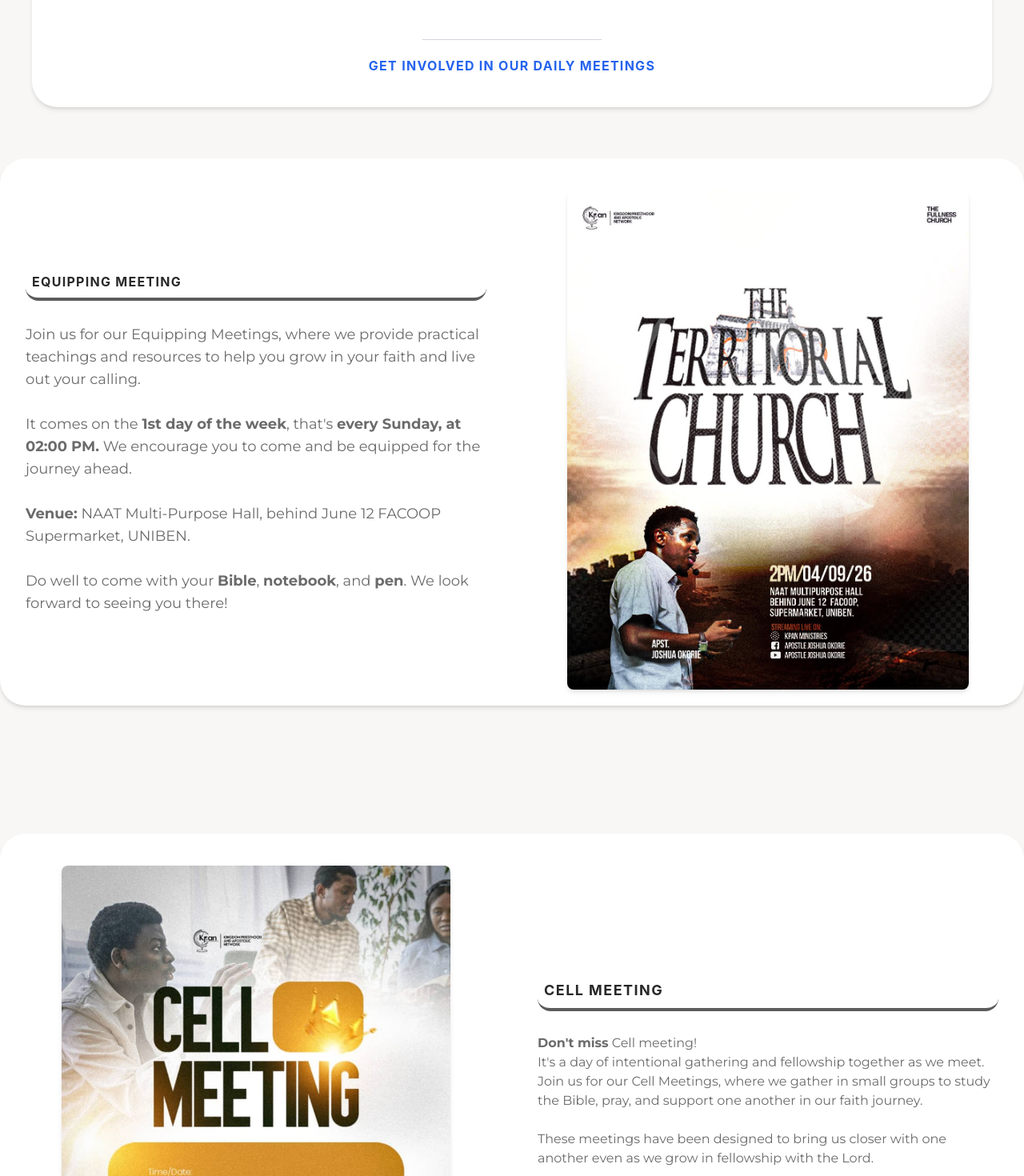
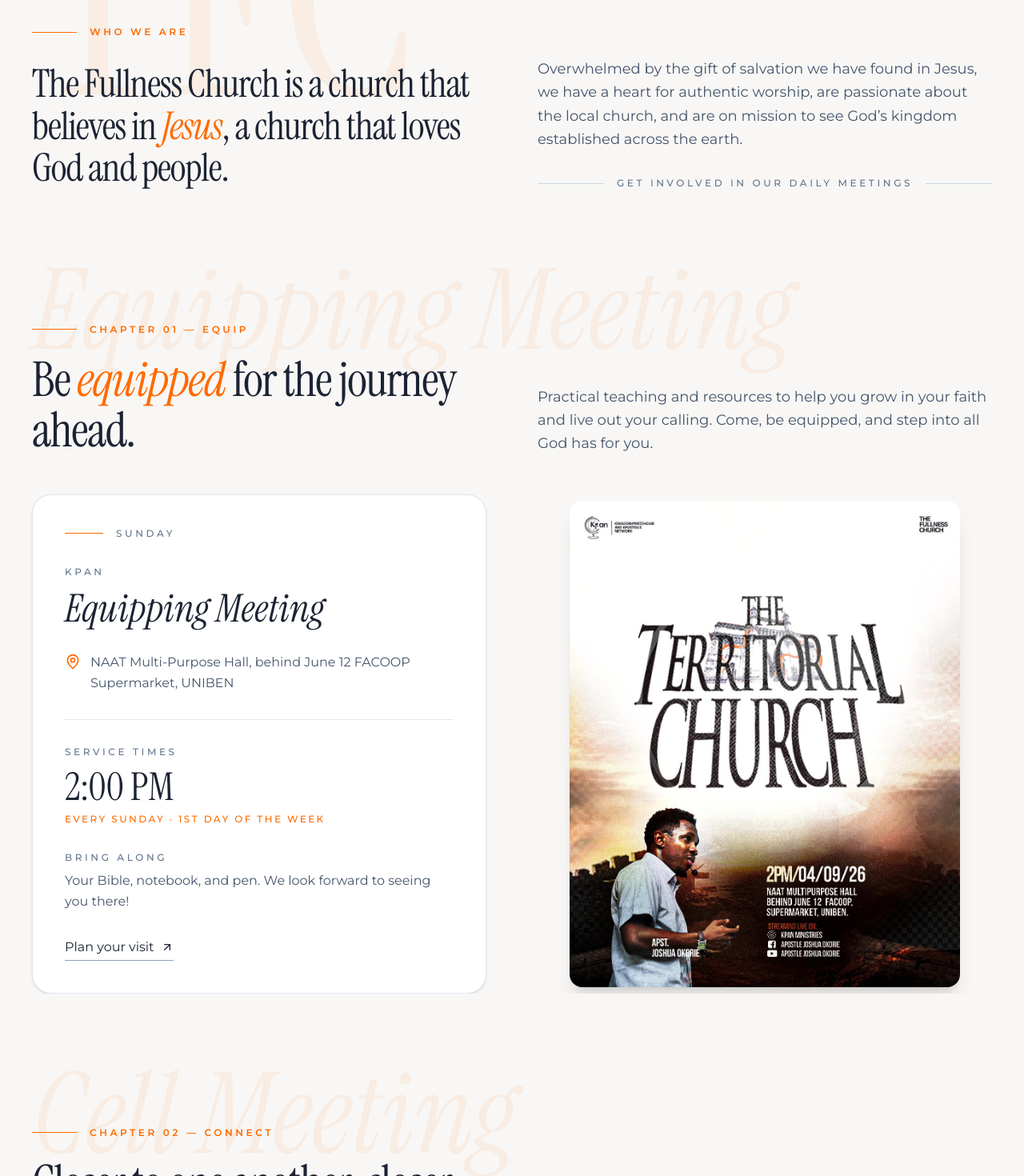
Before and after one commit to ShescoWebdev/KPAN_Ministries, a React (Vite) app in the folder frontend/: page / in a window 1280 px wide. Shown: the part 1080-2550 px from the top of the page at 80% size. Built offline with nearby package versions, Linux system fonts and the light colour scheme; a web font is replaced by a local one.

Commit message:
feat: add new components and enhance home page layout

```diff
--- a/frontend/src/pages/Home.jsx
+++ b/frontend/src/pages/Home.jsx
@@ -1,6 +1,6 @@
 import React, { useState, useRef, useEffect } from 'react'
 import { Link } from 'react-router-dom'
-import { ArrowUpRight, ChevronDown, ChevronLeft, ChevronRight } from 'lucide-react'
+import { ArrowUpRight, ChevronDown, ChevronLeft, ChevronRight, MapPin } from 'lucide-react'
 import Reveal from '../components/common/Reveal'
 
 // Hero videos
@@ -17,6 +17,270 @@ const SETTLE_MS = 500
 
 // Mobile mode for carousel slide
 const isMobileView = () => window.matchMedia('(max-width: 767px)').matches
+
+// Live stream link
+const LIVE_URL = 'https://youtube.com/@apstjoshuaokorie_kpan?si=MFTECfFDLTPz961h'
+
+// Shared small label style
+const labelClass =
+  'font-brand-sans text-[11px] font-medium uppercase tracking-[0.3em] text-slate-500 dark:text-slate-400 sm:text-xs'
+
+// Faint word sizes
+const INITIALS_SIZE = 'text-[length:clamp(8rem,28vw,24rem)]'
+const NAME_SIZE = 'text-[length:18vw] md:text-[length:clamp(5rem,11vw,11rem)]'
+
+// Italic orange heading word
+function Accent({ children }) {
+  return <em className="italic text-[#ff6a00]">{children}</em>
+}
+
+// Orange line and label
+function Eyebrow({ children }) {
+  return (
+    <div className="flex items-center gap-4">
+      <span className="h-px w-10 bg-[#ff6a00] sm:w-14" />
+      <span className="font-brand-sans text-[11px] font-semibold uppercase tracking-[0.3em] text-[#ff6a00] sm:text-xs">
+        {children}
+      </span>
+    </div>
+  )
+}
+
+// Giant faint backdrop word
+function Faint({ words, size, italic = false }) {
+  return (
+    <span
+      aria-hidden="true"
+      className={`font-brand-serif pointer-events-none -mb-[0.3em] block select-none leading-[0.8] text-[#ff6a00]/[0.07] dark:text-[#ff6a00]/[0.09] ${size} ${
+        italic ? 'italic' : ''
+      }`}
+    >
+      {words.map((word, i) => (
+        <span key={word} className="block md:inline">
+          {word}
+          {i < words.length - 1 ? ' ' : ''}
+        </span>
+      ))}
+    </span>
+  )
+}
+
+// Day, time and venue card
+function InfoCard({ card, line }) {
+  return (
+    <div className="rounded-3xl border border-slate-200 bg-white p-7 shadow-sm transition-colors duration-500 dark:border-white/10 dark:bg-[#05070f] sm:p-10">
+      <div className="flex items-center gap-4">
+        <span className={`h-px w-12 ${line}`} />
+        <span className={labelClass}>{card.day}</span>
+      </div>
+
+      <p className={`${labelClass} mt-8`}>{card.label}</p>
+      <h3 className="font-brand-serif mt-2 text-4xl italic leading-tight text-[#1c2333] dark:text-white sm:text-5xl">
+        {card.name}
+      </h3>
+
+      <p className="font-brand-sans mt-6 flex items-start gap-3 text-[15px] leading-relaxed text-slate-600 dark:text-slate-300 sm:text-base">
+        <MapPin className="mt-0.5 h-5 w-5 shrink-0 text-[#ff6a00]" />
+        <span>{card.venue}</span>
+      </p>
+
+      <div className="my-8 border-t border-slate-200 dark:border-white/10" />
+
+      <p className={labelClass}>Service times</p>
+      <p className="font-brand-serif mt-3 text-4xl text-[#1c2333] dark:text-white sm:text-5xl">{card.time}</p>
+      <p className="font-brand-sans mt-2 text-xs font-medium uppercase tracking-[0.2em] text-[#ff6a00]">
+        {card.note}
+      </p>
+
+      {card.extra && (
+        <div className="mt-8">
+          <p className={labelClass}>{card.extra.label}</p>
+          <p className="font-brand-sans mt-2 text-[15px] leading-relaxed text-slate-600 dark:text-slate-300 sm:text-base">
+            {card.extra.text}
+          </p>
+        </div>
+      )}
+
+      <Link
+        to="/location"
+        className="font-brand-sans mt-8 inline-flex items-center gap-2 border-b border-slate-400 pb-1 text-[15px] text-[#1c2333] transition-colors duration-300 hover:border-[#ff6a00] hover:text-[#ff6a00] dark:border-slate-500 dark:text-white sm:text-base"
+      >
+        Plan your visit
+        <ArrowUpRight className="h-4 w-4" />
+      </Link>
+    </div>
+  )
+}
+
+// Weekly chapters data
+const chapters = [
+  {
+    tag: 'Equip',
+    faint: ['Equipping', 'Meeting'],
+    faintSize: NAME_SIZE,
+    faintItalic: true,
+    title: (
+      <>
+        Be <Accent>equipped</Accent> for the journey ahead.
+      </>
+    ),
+    intro:
+      'Practical teaching and resources to help you grow in your faith and live out your calling. Come, be equipped, and step into all God has for you.',
+    line: 'bg-[#ff6a00]',
+    card: {
+      day: 'Sunday',
+      label: 'KPAN',
+      name: 'Equipping Meeting',
+      venue: 'NAAT Multi-Purpose Hall, behind June 12 FACOOP Supermarket, UNIBEN',
+      time: '2:00 PM',
+      note: 'Every Sunday · 1st day of the week',
+      extra: {
+        label: 'Bring along',
+        text: 'Your Bible, notebook, and pen. We look forward to seeing you there!',
+      },
+    },
+    image: '/Equipping Meeting.jpeg',
+    alt: 'Equipping Meeting',
+    imageFirst: false,
+  },
+  {
+    tag: 'Connect',
+    faint: ['Cell', 'Meeting'],
+    faintSize: NAME_SIZE,
+    faintItalic: true,
+    title: (
+      <>
+        Closer to one another, closer to the <Accent>Lord</Accent>.
+      </>
+    ),
+    intro:
+      'A day of intentional gathering and fellowship. We meet in small groups to study the Bible, pray, and support one another in our faith journey.',
+    line: 'bg-[#4f46a5] dark:bg-[#8b7cf6]',
+    card: {
+      day: 'Monday',
+      label: 'KPAN',
+      name: 'Cell Meeting',
+      venue: 'Join in a cell centre closest to you',
+      time: '5:00 PM',
+      note: 'Every Monday · 2nd day of the week',
+      extra: {
+        label: 'Don’t miss it',
+        text: 'These meetings are designed to bring us closer to one another as we grow in fellowship with the Lord. Come and be part of this vibrant community of believers.',
+      },
+    },
+    image: '/Cell Meeting.jpeg',
+    alt: 'Cell Meeting',
+    imageFirst: true,
+  },
+  {
+    tag: 'Study',
+    faint: ['BSM'],
+    faintSize: INITIALS_SIZE,
+    faintItalic: false,
+    title: (
+      <>
+        Dive deep into the <Accent>Word</Accent> of God.
+      </>
+    ),
+    intro:
+      'Explore the Word of God and discover its relevance to your daily life, one passage at a time.',
+    line: 'bg-[#14b8a6]',
+    card: {
+      day: 'Thursday',
+      label: 'KPAN',
+      name: 'Bible Study Meeting',
+      venue: 'NAAT Multi-Purpose Hall, behind June 12 FACOOP Supermarket, UNIBEN',
+      time: '4:00 PM',
+      note: 'Every Thursday · 5th day of the week',
+      extra: {
+        label: 'Come ready',
+        text: 'Let’s come together to study the Bible, ask questions, and grow in our understanding of God’s Word. We look forward to seeing you there!',
+      },
+    },
+    image: '/SOTK.jpeg',
+    alt: 'Bible Study Meeting',
+    imageFirst: false,
+  },
+  {
+    tag: 'Pray',
+    faint: ['SOPS'],
+    faintSize: INITIALS_SIZE,
+    faintItalic: false,
+    title: (
+      <>
+        Enlarge your <Accent>prayer</Accent> capacity.
+      </>
+    ),
+    intro:
+      'Dear beloved, do you desire to enlarge your prayer capacity or carry burdens on your heart? Come as we are taught the practice of prayer and the supernatural.',
+    line: 'bg-[#ff6a00]',
+    card: {
+      day: 'Saturday',
+      label: 'School of Prayer & the Supernatural',
+      name: 'SOPS',
+      venue: 'NAAT Multi-Purpose Hall, UNIBEN',
+      time: '4:00 PM',
+      note: 'Every Saturday · 7th day of the week',
+      extra: {
+        label: 'Come expectant',
+        text: 'Bring your burdens and your hunger for more of God.',
+      },
+    },
+    image: '/SOPS.jpeg',
+    alt: 'SOPS',
+    imageFirst: true,
+  },
+]
+
+// One weekly chapter
+function Chapter({ chapter, index }) {
+  const number = String(index + 1).padStart(2, '0')
+
+  return (
+    <section className="relative overflow-hidden pt-16 md:pt-24">
+      <div className="mx-auto w-full max-w-7xl px-5 sm:px-8 lg:px-10">
+        <Faint words={chapter.faint} size={chapter.faintSize} italic={chapter.faintItalic} />
+
+        <div className="relative">
+          <Reveal origin="origin-left">
+            <Eyebrow>
+              Chapter {number} — {chapter.tag}
+            </Eyebrow>
+          </Reveal>
+
+          <div className="mt-6 grid gap-6 lg:grid-cols-2 lg:items-end lg:gap-16">
+            <Reveal origin="origin-left" delay={100}>
+              <h2 className="font-brand-serif text-4xl leading-[1.05] tracking-tight text-[#1c2333] transition-colors duration-500 dark:text-white sm:text-5xl lg:text-6xl">
+                {chapter.title}
+              </h2>
+            </Reveal>
+
+            <Reveal delay={200}>
+              <p className="font-brand-sans max-w-xl text-base leading-relaxed text-slate-600 transition-colors duration-500 dark:text-slate-300 sm:text-lg">
+                {chapter.intro}
+              </p>
+            </Reveal>
+          </div>
+
+          <div className="mt-12 grid items-center gap-10 lg:grid-cols-2 lg:gap-16">
+            <Reveal delay={150}>
+              <InfoCard card={chapter.card} line={chapter.line} />
+            </Reveal>
+
+            <Reveal delay={300} className={chapter.imageFirst ? 'lg:order-first' : ''}>
+              <img
+                className="mx-auto block h-auto max-h-[25rem] w-auto max-w-full rounded-2xl shadow-xl shadow-black/10 dark:shadow-black/40 sm:max-h-[30rem] md:max-h-[34rem] lg:max-h-[38rem]"
+                src={chapter.image}
+                alt={chapter.alt}
+                loading="lazy"
+              />
+            </Reveal>
+          </div>
+        </div>
+      </div>
+    </section>
+  )
+}
 
 function Home() {
   const [current, setCurrent] = useState(0)
@@ -169,7 +433,7 @@ function Home() {
   }, [current])
 
   return (
-    <div className='bg-[#F8F7F5] dark:bg-[#101828]'>
+    <div className="bg-[#F8F7F5] transition-colors duration-500 dark:bg-[#101828]">
 
       <Reveal>
       <section
@@ -371,217 +635,77 @@ function Home() {
       </section>
       </Reveal>
 
+      {/* Intro */}
+      <section className="relative overflow-hidden pt-20 md:pt-28">
+        <div className="mx-auto w-full max-w-7xl px-5 sm:px-8 lg:px-10">
+          <Faint words={['TFC']} size={INITIALS_SIZE} />
 
-      <Reveal>
-      <section className=" px-4 text-center p-10 rounded-4xl shadow-md sm:px-6 lg:px-8 m-10 flex flex-col items-center justify-center bg-white dark:bg-black">
-        <Reveal>
-          <h2 className="text-xl sm:text-[22px] md:text-3xl lg:text-3xl xl:text-3xl font-bold text-[#999898] transition-colors duration-500 dark:text-white">The Fullness Church is a church that believes in Jesus, a  <br className='hidden md:block' /> church that loves God and people.</h2>
+          <div className="relative">
+            <Reveal origin="origin-left">
+              <Eyebrow>Who we are</Eyebrow>
             </Reveal>
 
-        <Reveal delay={150}>
-          <p className="mt-4 text-[13px] sm:text-[13px] md:text-4xl lg:text-lg xl:text-lg text-[#939292] transition-colors duration-500 dark:text-slate-300">
-            Overwhelmed by the gift of salvation we have found in Jesus, we have a heart for authentic worship, <br className='hidden md:block' /> are passionate about the local church, and are on mission to see God’s kingdom established across <br className='hidden md:block' /> the earth.
-          </p>
-        </Reveal>
-
-        <div className='border-b w-56 mt-14 border-gray-300 dark:border-[#AD8968]'></div>
-
-        <Reveal delay={300}>
-          <h1 className="home-h1 mt-5 text-sm md:text-base text-center m-auto font-bold text-[#2563EE] transition-colors duration-500 dark:text-blue-400">
-            Get involved in our daily meetings
-          </h1 >
-        </Reveal>
-      </section>
-      </Reveal>
-
-
-      <Reveal>
-      <section className="mt-12 md:mt-16 mx-auto w-full max-w-7xl px-4 sm:px-6 lg:px-8 flex flex-col md:flex-row gap-13 md:gap-8 lg:gap-16 items-center mb-10 shadow-md pb-5 bg-white dark:bg-black p-10 rounded-4xl">
-  {/* Text content (comes first in the code, images come second) */}
-  <div className="w-full min-w-0 md:flex-1">
-    <Reveal>
-      <h2 className="home-h2 text-[17px] md:text-base font-bold text-[#282828] text-center md:text-start transition-colors duration-500 dark:text-[#AD8968] border-b-4  border-[#5c5c5c] dark:border-[#AD8968] mb-7 rounded-2xl p-2 w-fit md:w-full">
-        Equipping Meeting
+            <div className="mt-6 grid gap-8 lg:grid-cols-2 lg:items-end lg:gap-16">
+              <Reveal origin="origin-left" delay={100}>
+                <h2 className="font-brand-serif text-3xl leading-[1.1] tracking-tight text-[#1c2333] transition-colors duration-500 dark:text-white sm:text-4xl xl:text-5xl">
+                  The Fullness Church is a church that believes in <Accent>Jesus</Accent>, a church that
+                  loves God and people.
                 </h2>
               </Reveal>
 
-    <Reveal delay={150}>
-      <p className="home-p mt-2 text-sm md:text-lg text-[#6b6b6b] text-center md:text-start transition-colors duration-500 dark:text-slate-300">
-        Join us for our Equipping Meetings, where we provide practical teachings and resources to help you grow in your faith and live out your calling.
-          <br /><br />
-        It comes on the <b>1st day of the week</b>, that's <b>every Sunday, at 02:00 PM.</b> We encourage you to come and be equipped for the journey ahead.
+              <Reveal delay={200}>
+                <p className="font-brand-sans max-w-xl text-base leading-relaxed text-slate-600 transition-colors duration-500 dark:text-slate-300 sm:text-lg">
+                  Overwhelmed by the gift of salvation we have found in Jesus, we have a heart for
+                  authentic worship, are passionate about the local church, and are on mission to see
+                  God’s kingdom established across the earth.
+                </p>
 
-        <br /><br />
-        <b>Venue:</b> NAAT Multi-Purpose Hall, behind June 12 FACOOP Supermarket, UNIBEN.
-
-        <br /><br />
-        Do well to come with your <b>Bible</b>, <b>notebook</b>, and <b>pen</b>. We look forward to seeing you there!
-      </p>
+                <div className="mt-8 flex items-center gap-4">
+                  <span className="h-px min-w-6 flex-1 bg-slate-300 dark:bg-white/15" />
+                  <span className={`${labelClass} text-center`}>Get involved in our daily meetings</span>
+                  <span className="h-px min-w-6 flex-1 bg-slate-300 dark:bg-white/15" />
+                </div>
               </Reveal>
             </div>
+          </div>
+        </div>
+      </section>
 
-  <div className="w-full min-w-0 md:flex-1">
-    <Reveal delay={300}>
-      <img
-        className="
-        mx-auto
-        block
-        h-auto
-        w-auto
-        max-w-full
-        max-h-[25rem]
-        sm:max-h-[30rem]
-        md:max-h-[39rem]
-        rounded-lg
-        shadow-md
-        "
-        src="/Equipping Meeting.jpeg"
-        alt="Equipping Meeting"
-        loading="lazy"
-      />
+      {/* Weekly chapters */}
+      {chapters.map((chapter, i) => (
+        <Chapter key={chapter.tag} chapter={chapter} index={i} />
+      ))}
+
+      {/* Watch live band */}
+      <section className="pb-24 pt-20 md:pb-32 md:pt-28">
+        <div className="mx-auto w-full max-w-7xl px-5 sm:px-8 lg:px-10">
+          <div className="border-t border-slate-200 pt-10 dark:border-white/10">
+            <Reveal>
+              <div className="flex flex-col gap-6 sm:flex-row sm:items-center sm:justify-between">
+                <p className="font-brand-sans flex items-start gap-4 text-lg text-slate-600 dark:text-slate-300 sm:items-center sm:text-xl">
+                  <span className="mt-2 h-3 w-3 shrink-0 animate-pulse rounded-full bg-[#ff6a00] sm:mt-0" />
+                  <span>
+                    Can’t make it in person?{' '}
+                    <strong className="font-semibold text-[#1c2333] dark:text-white">
+                      Worship live with us online.
+                    </strong>
+                  </span>
+                </p>
+
+                <a
+                  href={LIVE_URL}
+                  target="_blank"
+                  rel="noopener noreferrer"
+                  className="font-brand-sans inline-flex w-fit items-center gap-2 rounded-full bg-[#0f172a] px-8 py-4 text-xs font-semibold uppercase tracking-[0.18em] text-white transition-colors duration-300 hover:bg-[#ff6a00] dark:bg-[#ff6a00] dark:hover:bg-white dark:hover:text-[#0f172a]"
+                >
+                  Watch live
+                  <ArrowUpRight className="h-4 w-4" />
+                </a>
+              </div>
             </Reveal>
           </div>
-</section>
-</Reveal>
-
- <Reveal>
- <section className="mt-32 md:mt-40 mx-auto w-full max-w-7xl px-4 sm:px-6 lg:px-8 flex flex-col md:flex-row gap-10 md:gap-8 lg:gap-16 items-center mb-10 shadow-md pb-5 bg-white dark:bg-black p-10 rounded-4xl">
-      <div className="w-full min-w-0 md:flex-1 order-2 md:order-1">
-        <Reveal>
-          <img
-          className="
-          mx-auto
-          block
-          h-auto
-          w-auto
-          max-w-full
-          max-h-[25rem]
-          sm:max-h-[30rem]
-          md:max-h-[38rem]
-          rounded-lg
-          shadow-md
-          "
-          src="/Cell Meeting.jpeg"
-          alt="Cell Meeting" />
-        </Reveal>
-      </div>
-
-      <div className="w-full min-w-0 md:flex-1 order-1 md:order-2">
-        <Reveal delay={150}>
-          <h2 className="home-h2 text-[17px] md:text-lg font-bold text-[#282828] text-center md:text-start transition-colors duration-500 dark:text-[#AD8968] border-b-4  border-[#5c5c5c] dark:border-[#AD8968] mb-7 rounded-2xl p-2 w-fit md:w-full">
-            Cell Meeting
-          </h2>
-        </Reveal>
-
-        <Reveal delay={300}>
-          <p className="home-p mt-2 text-sm md:text-base text-[#6b6b6b] text-center md:text-start transition-colors duration-500 dark:text-slate-300">
-            <b>Don't miss</b> Cell meeting! <br />
-            It's a day of intentional gathering and fellowship together as we meet.
-            Join us for our Cell Meetings, where we gather in small groups to study the Bible, pray, and support one another in our faith journey.
-
-            <br /><br />
-            These meetings have been designed to bring us closer with one another even as we grow in fellowship with the Lord.
-            <br /><br />
-
-             It comes up every <b>2nd day of the week</b>, that's <b>every Monday, at 05:00 PM. </b>
-             <b>Join in a cell centre closest to you</b>. We encourage you to come and be a part of this vibrant community of believers.
-          </p>
-        </Reveal>
         </div>
       </section>
- </Reveal>
-
-  <Reveal>
- <section className="mt-32 md:mt-40 mx-auto w-full max-w-7xl px-4 sm:px-6 lg:px-8 flex flex-col md:flex-row gap-10 md:gap-8 lg:gap-16 items-center mb-10 shadow-md pb-5 bg-white dark:bg-black p-10 rounded-4xl">
-  <div className="w-full min-w-0 md:flex-1">
-    <Reveal>
-      <h2 className="home-h2 text-[17px] md:text-lg font-bold text-[#282828] text-center md:text-start transition-colors duration-500 dark:text-[#AD8968] border-b-4  border-[#5c5c5c] dark:border-[#AD8968] mb-7 rounded-2xl p-2 w-fit md:w-full">
-        Bible Study Meeting
-      </h2>
-    </Reveal>
-
-    <Reveal delay={150}>
-      <p className="home-p mt-2 text-sm md:text-lg text-[#6b6b6b] text-center md:text-start transition-colors duration-500 dark:text-slate-300">
-        Join us for our Bible Study Meetings, where we dive deep into the Word of God and explore its relevance to our daily lives.
-        It comes on every <b>5th day of the week</b>, that's <b>every Thursday, at 04:00 PM.</b>
-
-        <br /><br />
-        <b>Venue:</b> NAAT Multi-Purpose Hall, behind June 12 FACOOP Supermarket, UNIBEN. <br />
-        Let's come together to study the Bible, ask questions, and grow in our understanding of God's Word. We look forward to seeing you there!
-      </p>
-    </Reveal>
-  </div>
-
-  <div className="w-full min-w-0 md:flex-1">
-    <Reveal delay={300}>
-      <img
-        className="
-        mx-auto
-        block
-        h-auto
-        w-auto
-        max-w-full
-        max-h-[25rem]
-        sm:max-h-[30rem]
-        md:max-h-[39rem]
-        rounded-lg
-        shadow-md
-        "
-        src="/SOTK.jpeg"
-        alt="Bible Study Meeting"
-        loading="lazy"
-      />
-    </Reveal>
-  </div>
-</section>
-</Reveal>
-
-
-
-<Reveal>
-<section className="mt-32 md:mt-40 mx-auto w-full max-w-7xl px-4 sm:px-6 lg:px-8 flex flex-col md:flex-row gap-10 md:gap-8 lg:gap-16 items-center mb-10 shadow-md pb-5 bg-white dark:bg-black p-10 rounded-4xl mb-10">
-      <div className="w-full min-w-0 md:flex-1 order-2 md:order-1">
-        <Reveal>
-          <img
-          className="
-          mx-auto
-          block
-          h-auto
-          w-auto
-          max-w-full
-          max-h-[25rem]
-          sm:max-h-[30rem]
-          md:max-h-[38rem]
-          rounded-lg
-          shadow-md
-          "
-          src="/SOPS.jpeg"
-          alt="SOPS" />
-        </Reveal>
-      </div>
-
-      <div className="w-full min-w-0 md:flex-1 order-1 md:order-2">
-        <Reveal delay={150}>
-          <h2 className="home-h2 text-[17px] md:text-lg font-bold text-[#282828] text-start md:text-start transition-colors duration-500 dark:text-[#AD8968] border-b-4 border-[#5c5c5c] dark:border-[#AD8968] mb-7 rounded-2xl p-2  w-fit md:w-full">
-            School Of Prayer And The Supernatural (SOPS)
-          </h2>
-        </Reveal>
-
-        <Reveal delay={300}>
-          <p className="home-p mt-2 text-sm md:text-base text-[#6b6b6b] text-start md:text-start transition-colors duration-500 dark:text-slate-300">
-            Dear beloved,
-            Do you desire to enlarge your prayer capacity or have burdens on your heart? Come as we are taught the practice of prayer and the supernatural in SOPS meeting.
-
-            <br /><br />
-            <b>Time:</b> 4pm <br />
-            <b> Venue:</b> NAAT Multi-purpose Hall, UNIBEN.
-            <br />
-            <b>Day:</b> Every 7th day of the week, that's <b>every Saturday.</b>
-          </p>
-        </Reveal>
-      </div>
- </section>
- </Reveal>
     </div>
   )
 }
```
Lines whose indentation alone changed are shown as unchanged.
